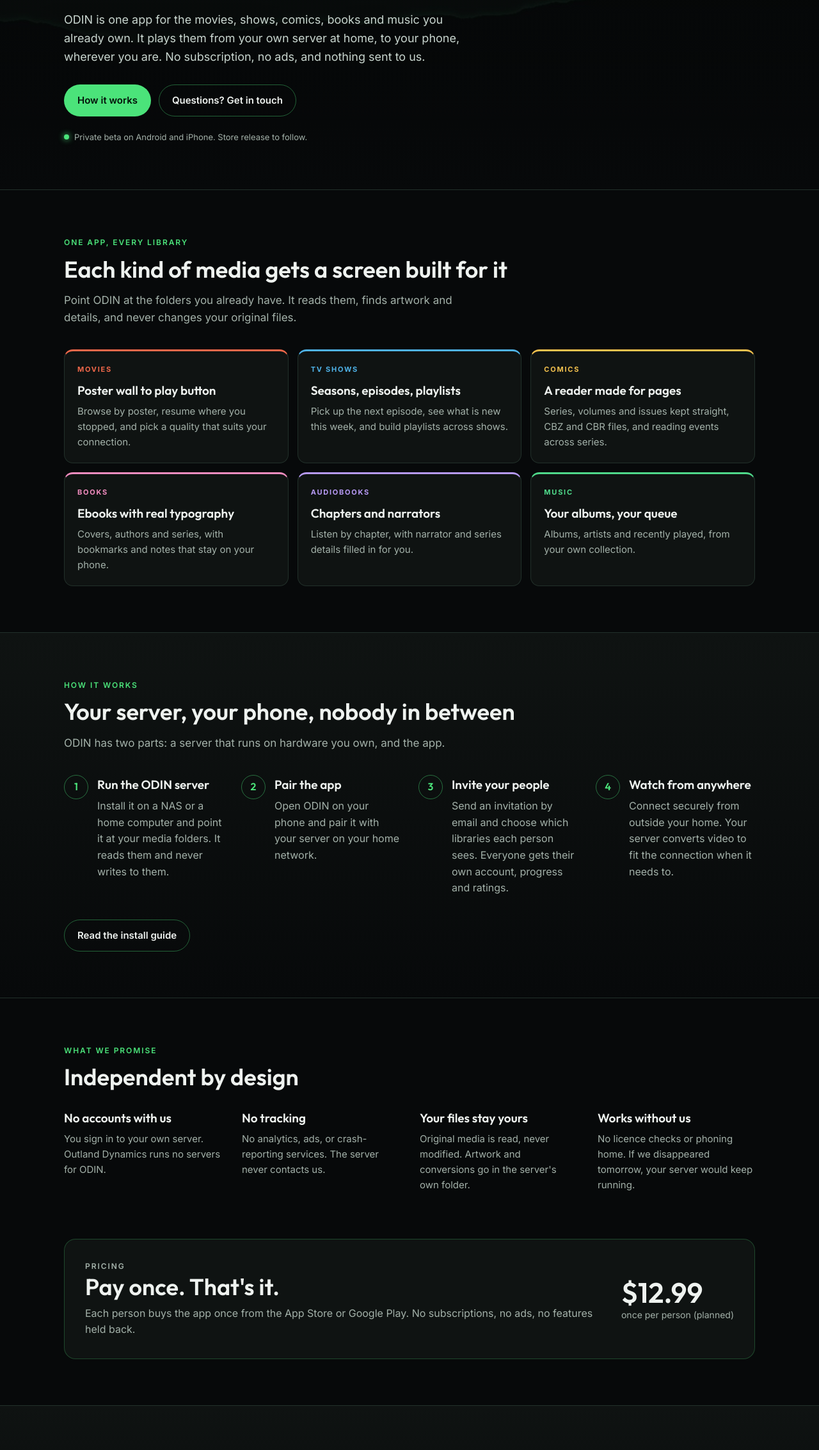
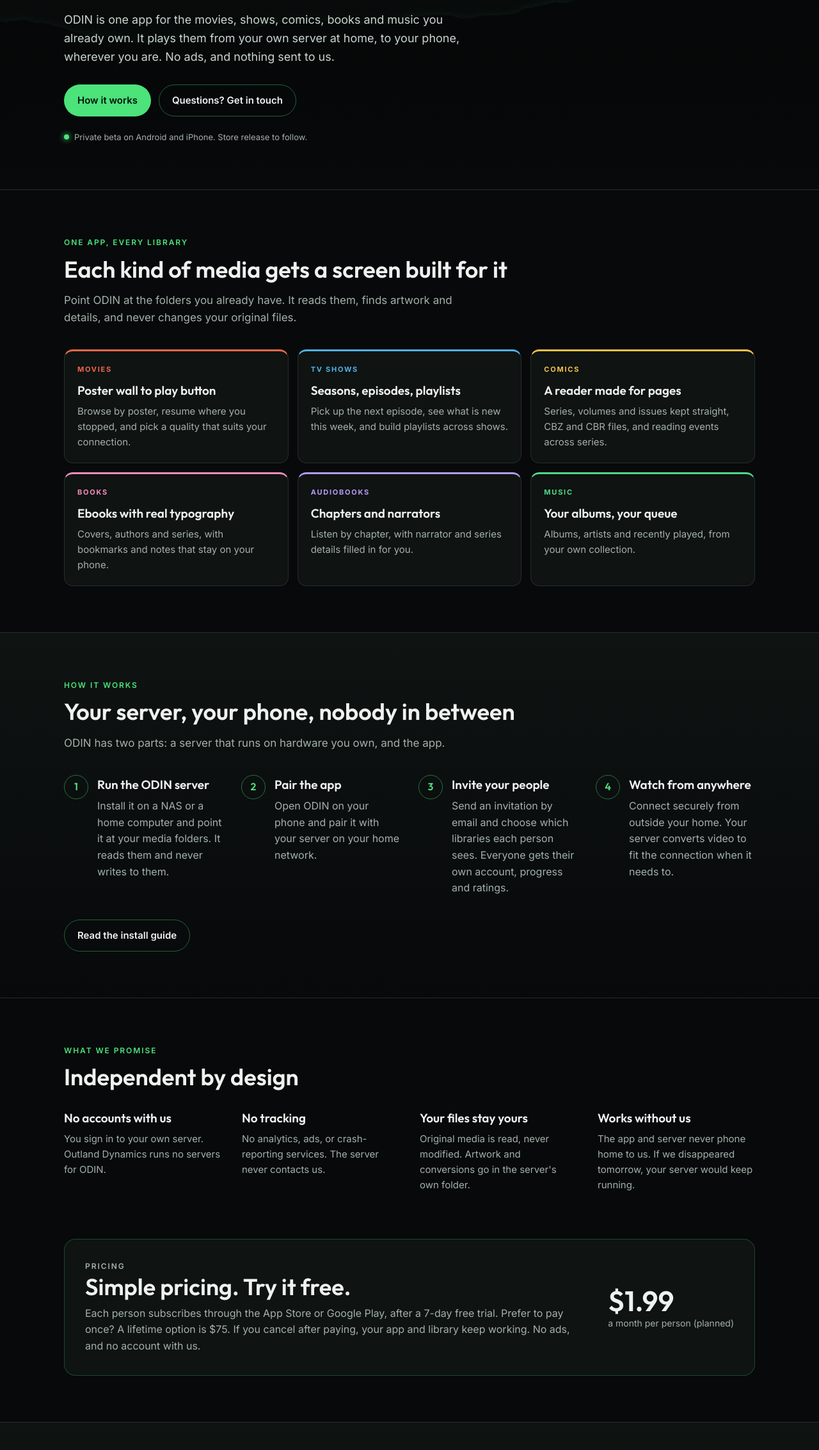
Before and after one commit to OutlandDynamics/website, a plain HTML site: page odin.html in a window 1280 px wide. Shown: the part 516-2782 px from the top of the page at 64% size. Drawn offline with Linux system fonts and the light colour scheme.

Commit message:
Pricing: $1.99/month per person with a 7-day trial and $75 lifetime; reword pay-once and phone-home lines
Co-Authored-By: Claude Opus 5.5 <noreply@anthropic.com>
Claude-Session: https://claude.ai/code/session_01EJppA1NGxDCkK1jX4bcmad

```diff
--- a/odin.html
+++ b/odin.html
@@ -23,7 +23,7 @@
     <p class="wordmark">ODIN</p>
     <p class="expansion">Outland Digital Independent Network</p>
     <h1>Your world. Your network. Your rules.</h1>
-    <p class="lede">ODIN is one app for the movies, shows, comics, books and music you already own. It plays them from your own server at home, to your phone, wherever you are. No subscription, no ads, and nothing sent to us.</p>
+    <p class="lede">ODIN is one app for the movies, shows, comics, books and music you already own. It plays them from your own server at home, to your phone, wherever you are. No ads, and nothing sent to us.</p>
     <div class="cta-row">
       <a class="btn btn-primary" href="#how">How it works</a>
       <a class="btn btn-ghost" href="support.html">Questions? Get in touch</a>
@@ -71,7 +71,7 @@
       <div><h3>No accounts with us</h3><p>You sign in to your own server. Outland Dynamics runs no servers for ODIN.</p></div>
       <div><h3>No tracking</h3><p>No analytics, ads, or crash-reporting services. The server never contacts us.</p></div>
       <div><h3>Your files stay yours</h3><p>Original media is read, never modified. Artwork and conversions go in the server's own folder.</p></div>
-      <div><h3>Works without us</h3><p>No licence checks or phoning home. If we disappeared tomorrow, your server would keep running.</p></div>
+      <div><h3>Works without us</h3><p>The app and server never phone home to us. If we disappeared tomorrow, your server would keep running.</p></div>
     </div>
   </div>
 </section>
@@ -81,10 +81,10 @@
     <div class="price">
       <div>
         <p class="eyebrow">Pricing</p>
-        <h2 style="margin-bottom:8px">Pay once. That's it.</h2>
-        <p>Each person buys the app once from the App Store or Google Play. No subscriptions, no ads, no features held back.</p>
+        <h2 style="margin-bottom:8px">Simple pricing. Try it free.</h2>
+        <p>Each person subscribes through the App Store or Google Play, after a 7-day free trial. Prefer to pay once? A lifetime option is $75. If you cancel after paying, your app and library keep working. No ads, and no account with us.</p>
       </div>
-      <div class="amount">$12.99<small>once per person (planned)</small></div>
+      <div class="amount">$1.99<small>a month per person (planned)</small></div>
     </div>
   </div>
 </section>
```
Also changed, not shown: index.html (+4 -4 lines), support.html (+1 -1 lines).
